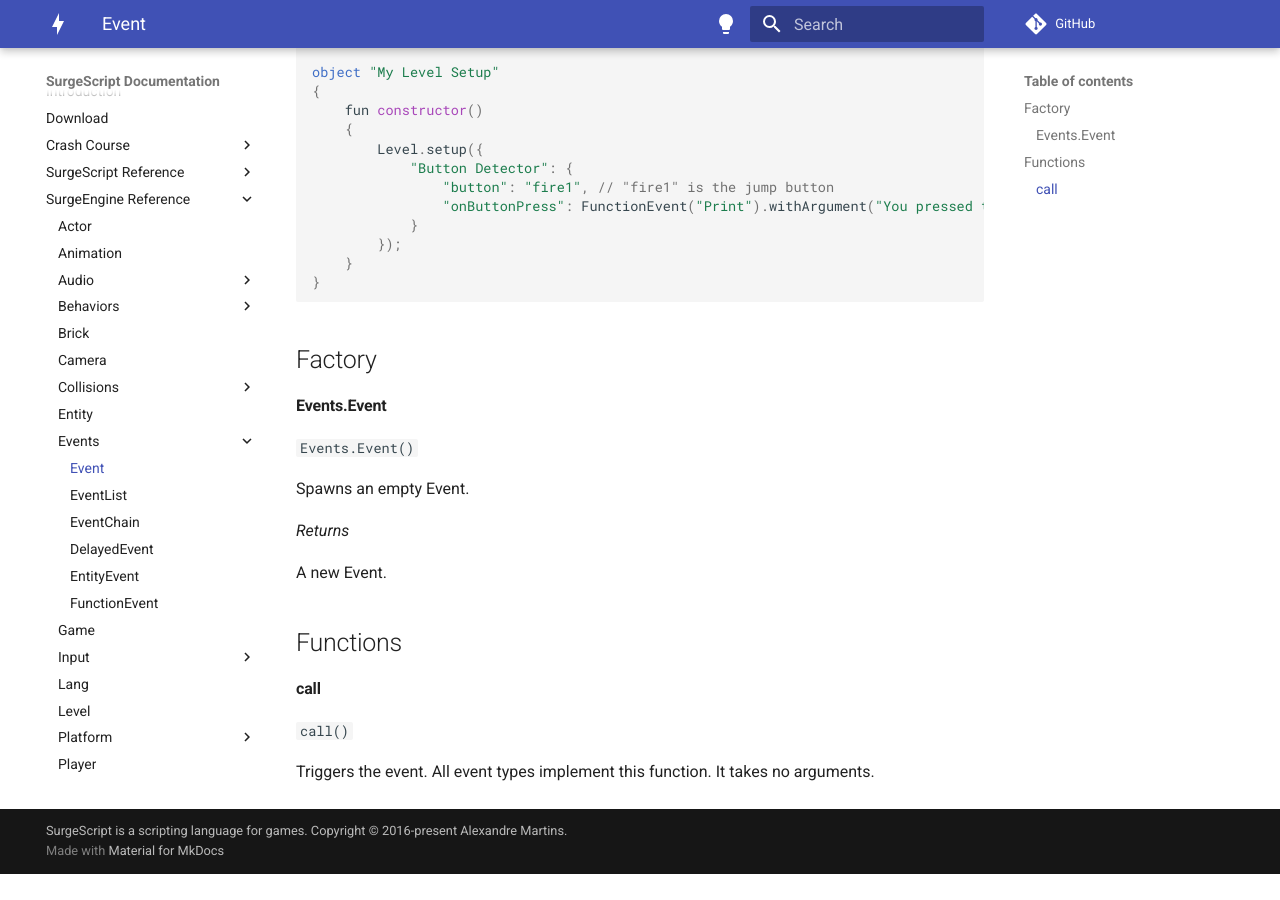
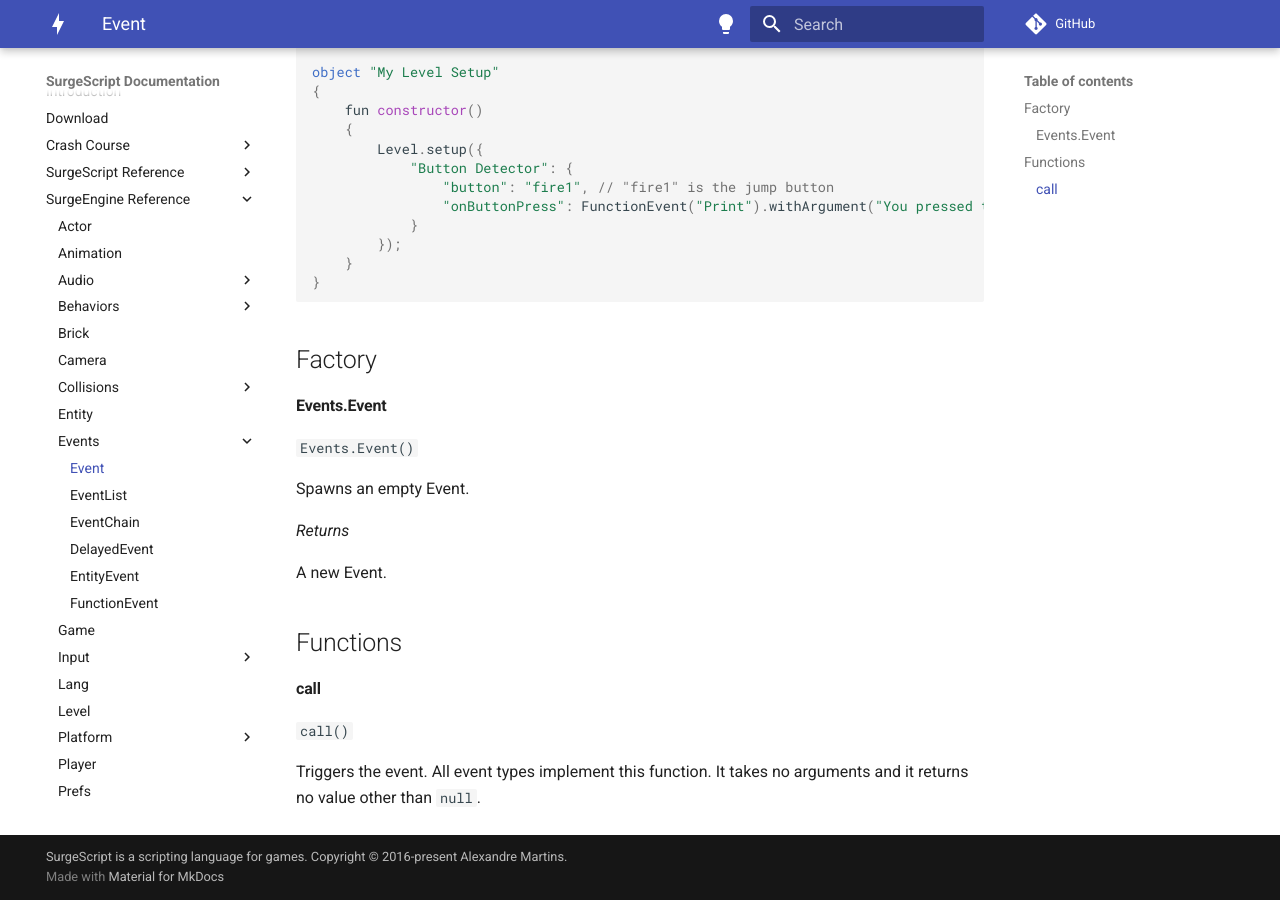
Before and after one commit to alemart/surgescript, an MkDocs documentation site: the page built from docs/engine/event.md, in a window 1280 px wide and 900 px high, scrolled down 1155 px. Built offline with MkDocs 1.6.1 and Material for MkDocs 9.7.7, drawn with Linux system fonts in a browser that asks for light colours; comment, search, counter and statistics services are not loaded; before the commit the page ends 2029 px from its top, so only the background shows below that; some of the changed text lies outside the part shown.

Commit message:
Clarify that Events are function objects that return no value

```diff
--- a/docs/engine/event.md
+++ b/docs/engine/event.md
@@ -1,7 +1,7 @@
 Event
 =====
 
-An event is a [function object](/tutorials/advanced_features/#function-objects) with zero parameters that is tagged *"event"*. Events are used to run code when triggered.
+An event is a [function object](/tutorials/advanced_features/#function-objects) with zero parameters and no return value that is tagged *"event"*. Events are used to run code when triggered.
 
 Events let you seamlessly connect [entities](/engine/entity) and write cause and effect relationships. Suppose you have an on/off switch in a level. Whenever that switch is pressed by the player, you want something to happen: raise the water level, open a door, make it rain, teleport the player, and so on. Events are important because they let you decouple the source of the happening (the pressing of the switch) from the results that are experienced (e.g., the raising of the water).
 
@@ -77,4 +77,4 @@
 
 `call()`
 
-Triggers the event. All event types implement this function. It takes no arguments.
+Triggers the event. All event types implement this function. It takes no arguments and it returns no value other than `null`.
```
